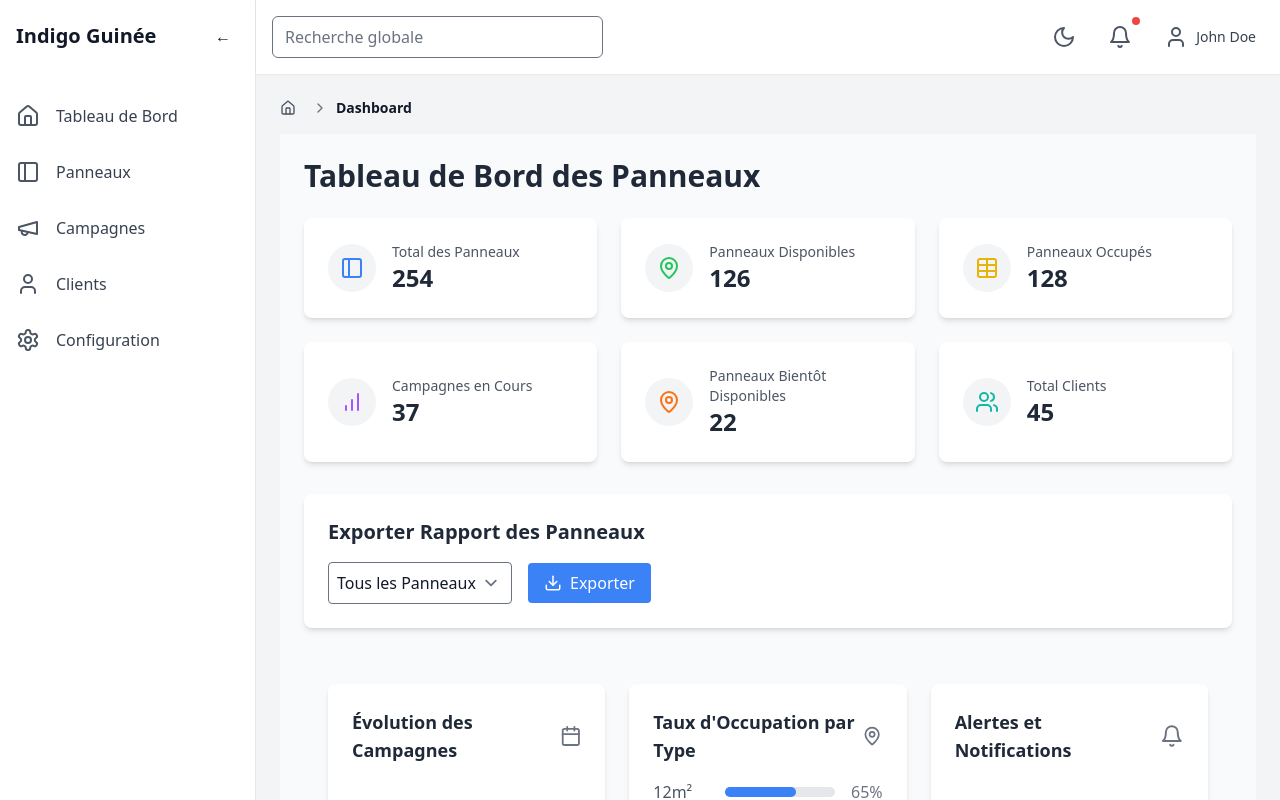
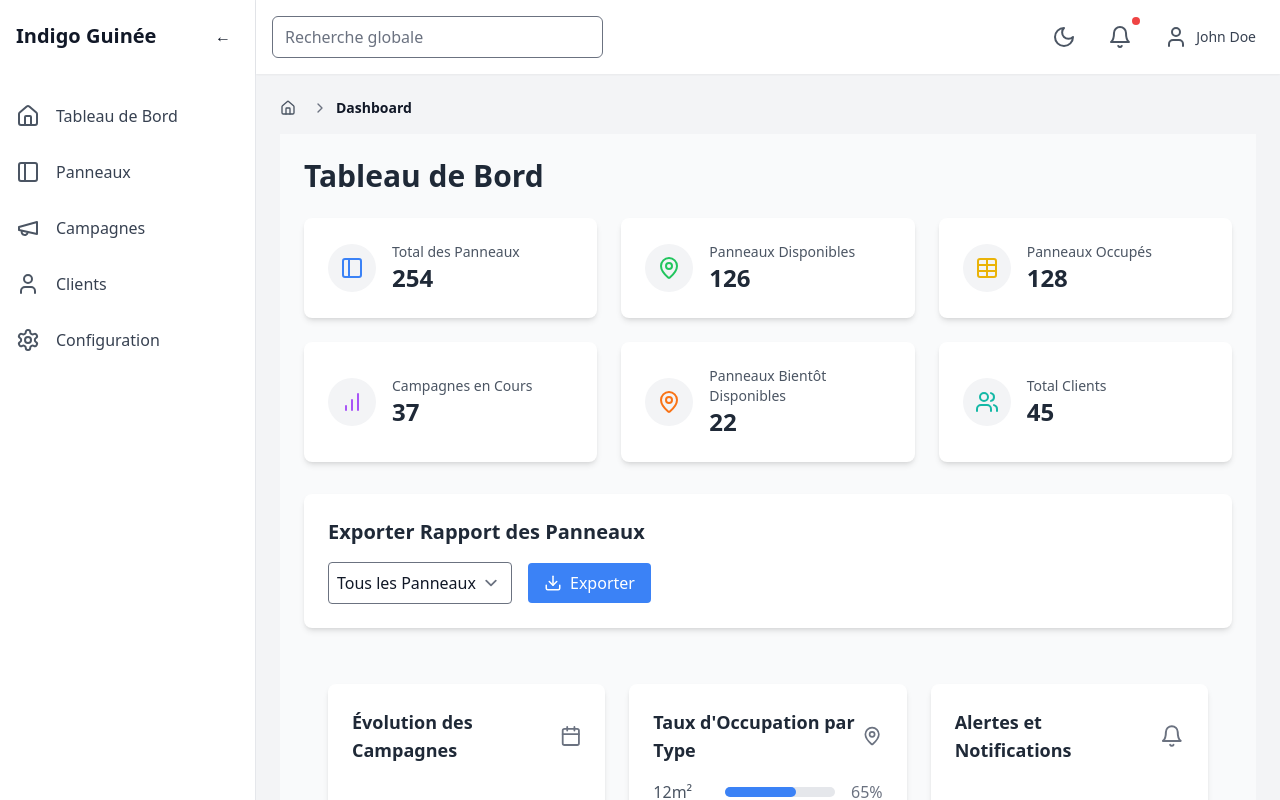
Before and after one commit to OpenDevNinja/indigo, a Next.js app: page /dashboard in a window 1280 px wide. Shown: the top 800 px of the page. Built offline with nearby package versions, Linux system fonts and the light colour scheme.

Commit message:
troisiemme

```diff
--- a/src/app/dashboard/page.tsx
+++ b/src/app/dashboard/page.tsx
@@ -41,7 +41,7 @@ const PanelDashboard = () => {
     <div className="p-6 bg-neutral-50 dark:bg-neutral-900 min-h-screen">
       <div className="container mx-auto">
         <h1 className="text-3xl font-bold mb-6 text-neutral-800 dark:text-neutral-100">
-          Tableau de Bord des Panneaux
+          Tableau de Bord
         </h1>
 
         {/* Key Metrics Grid */}
```
